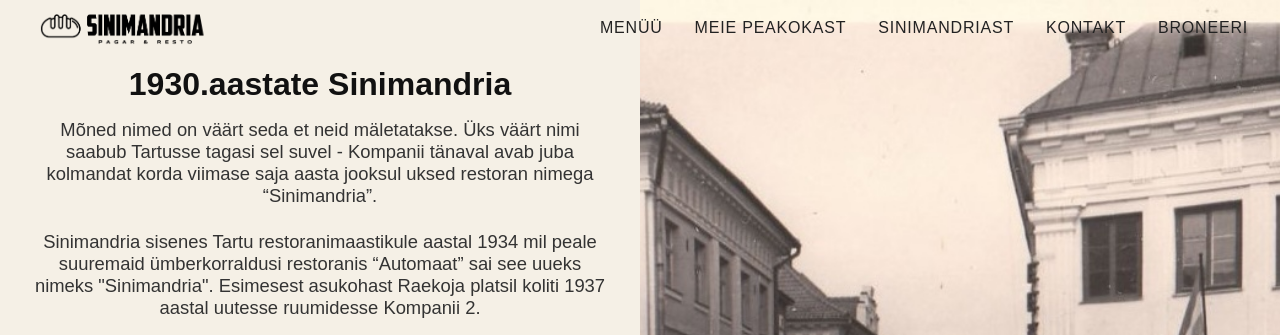
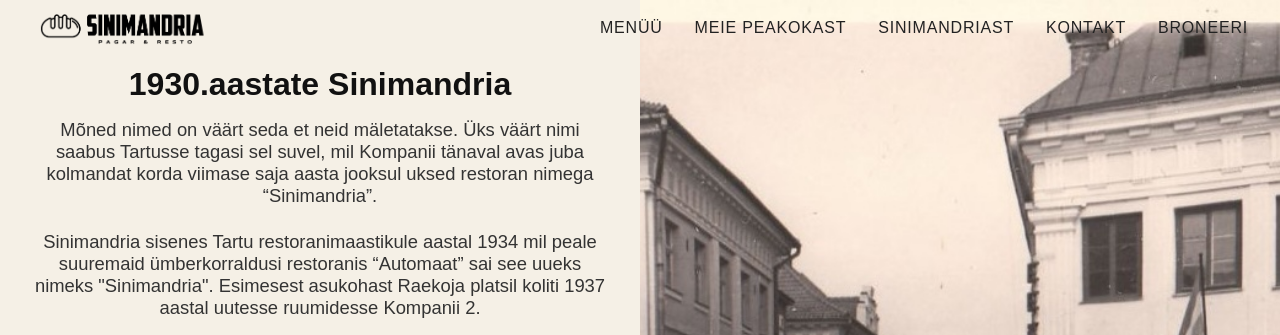
Before and after one commit to m-tu/sinimandria, a Jekyll site: the page built from pages/sinimandriast.md, in a window 1280 px wide and 900 px high. Shown: the top 335 px of the window. Built offline with Jekyll 4.4.1, drawn with Linux system fonts in a browser that asks for light colours.

Commit message:
Update sinimandriast.html

```diff
--- a/_layouts/sinimandriast.html
+++ b/_layouts/sinimandriast.html
@@ -11,7 +11,7 @@
         <div class="text">
           <h2>1930.aastate Sinimandria</h2>
           <p class="section-description">
-              Mõned nimed on väärt seda et neid mäletatakse. Üks väärt nimi saabub Tartusse tagasi sel suvel - Kompanii tänaval avab juba kolmandat korda viimase saja aasta jooksul uksed restoran nimega “Sinimandria”.
+              Mõned nimed on väärt seda et neid mäletatakse. Üks väärt nimi saabus Tartusse tagasi sel suvel, mil Kompanii tänaval avas juba kolmandat korda viimase saja aasta jooksul uksed restoran nimega “Sinimandria”.
           </p>
           <p class="section-description">
             Sinimandria sisenes Tartu restoranimaastikule aastal 1934 mil peale suuremaid ümberkorraldusi restoranis “Automaat” sai see uueks nimeks "Sinimandria". Esimesest asukohast Raekoja platsil koliti 1937 aastal uutesse ruumidesse Kompanii 2.
```
